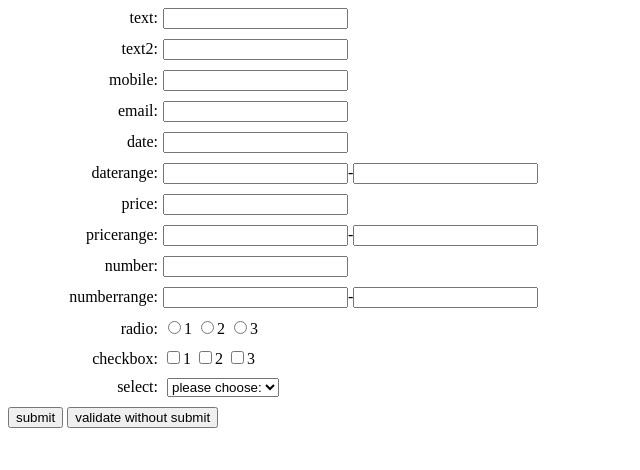
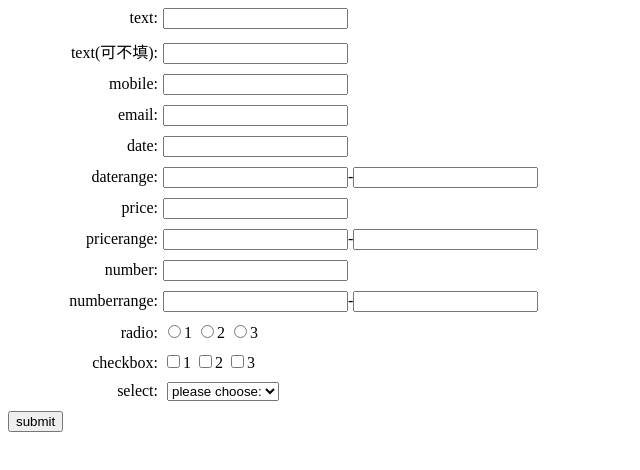
Before and after one commit to jessiehan/form-validate, a website: page index.html in a window 1280 px wide. Shown: the whole page, without its empty margins (0-640 px from the left). Drawn offline with nearby package versions, Linux system fonts and the light colour scheme.

Commit message:
add descrition

```diff
--- a/index.html
+++ b/index.html
@@ -34,7 +34,7 @@
 			<span class="error">不能为空哦</span>
 		</div>
 		<div class="item" data-type="text">
-			<label>text2:</label><input type="text" />
+			<label>text(可不填):</label><input type="text" />
 		</div>
 		<div class="item" required data-type="mobile">
 			<label>mobile:</label><input type="text" />
@@ -101,7 +101,6 @@
 		</div>
 
 	    <input type="button" class="submit" value="submit"/>
-	    <input id="validate-form" type="button" value="validate without submit" />
 
 	</form>
 
```
Also changed, not shown: README.md.
